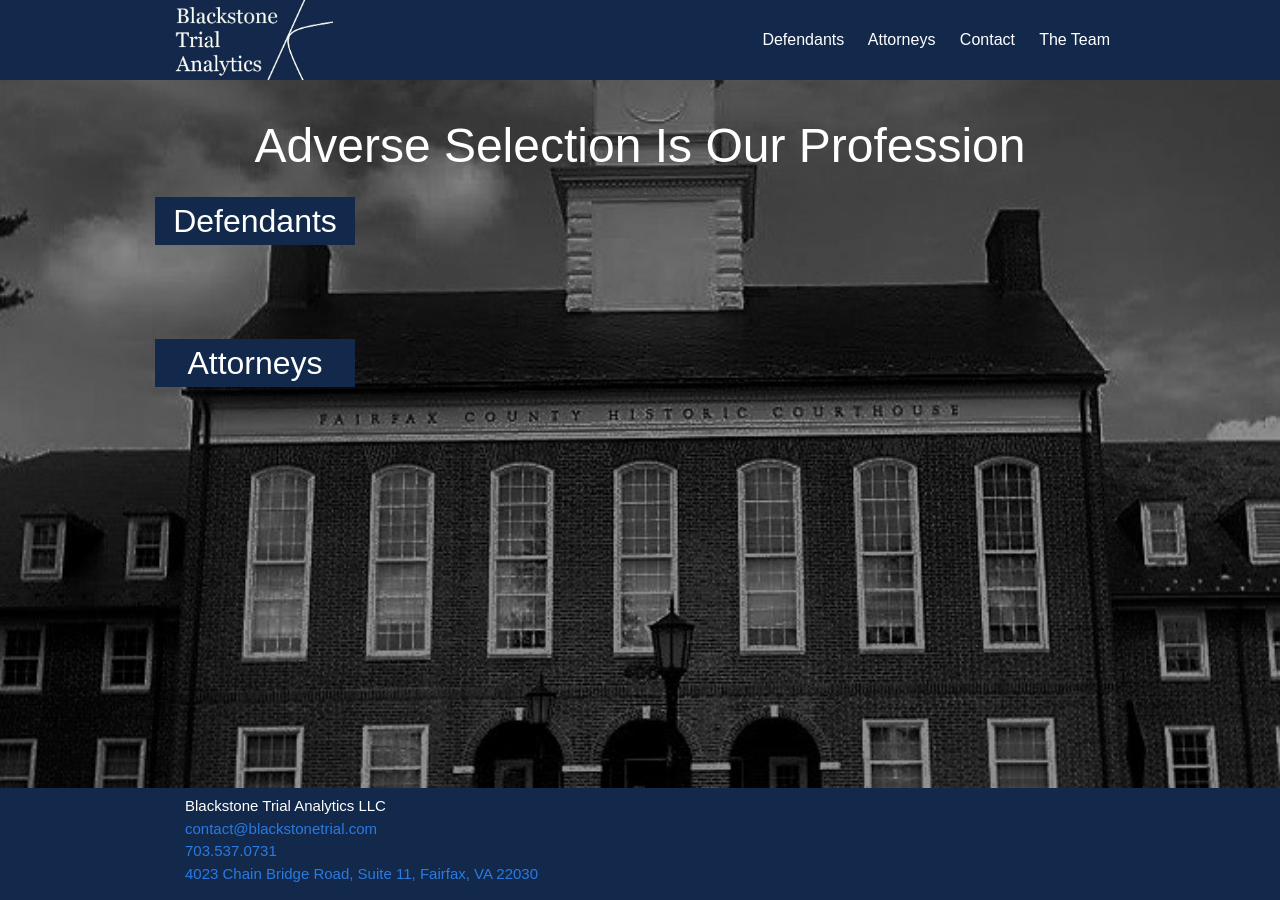
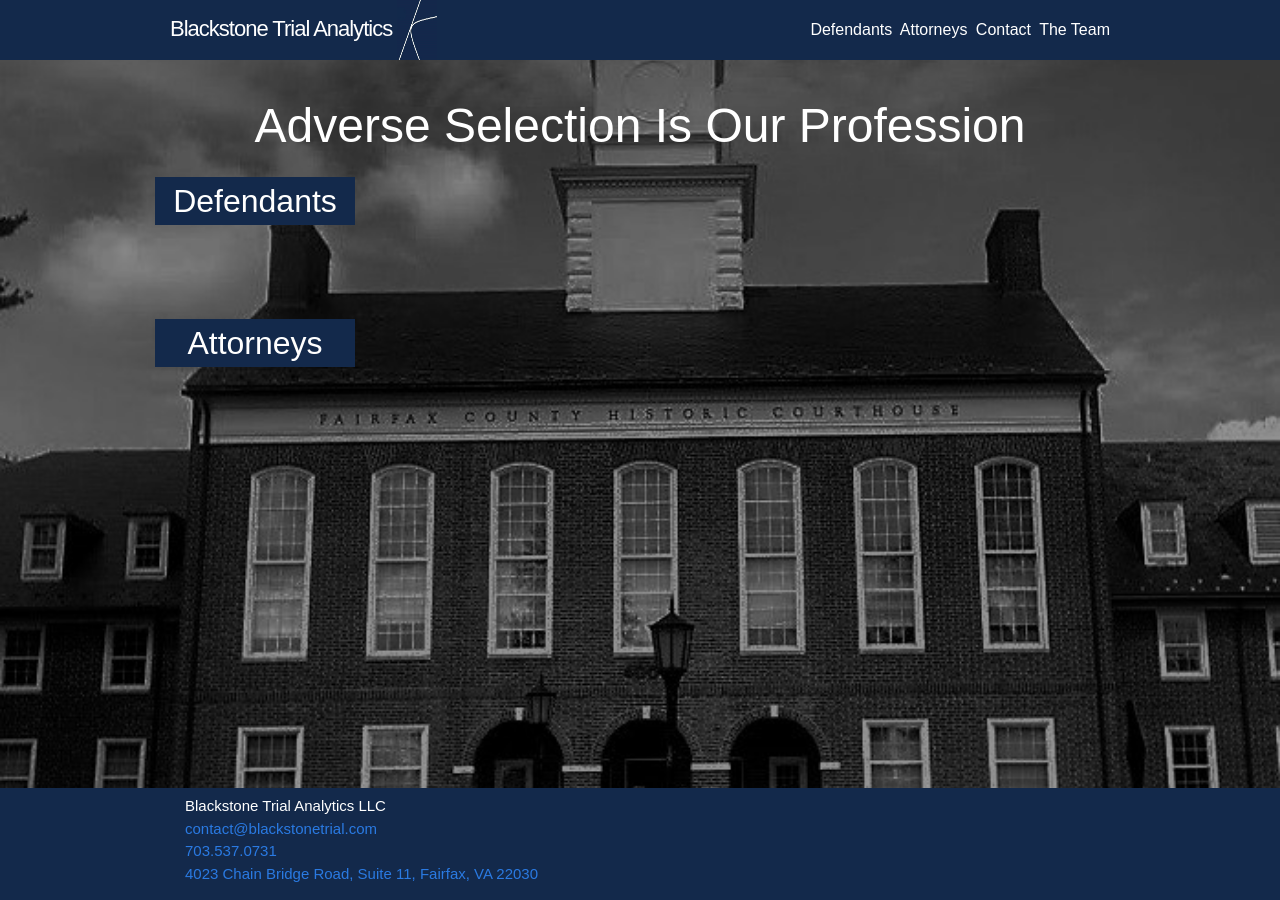
Before and after one commit to BlackstoneTrialAnalytics/BlackstoneTrialAnalytics.github.io, a Jekyll site: the page built from index.html, in a window 1280 px wide. Built offline with Jekyll 4.4.1, drawn with Linux system fonts in a browser that asks for light colours.

Commit message:
Fixed the nav bar.
Shrank nav bar 50%, got text on one line, changed nav bar selections to
buttons.

```diff
--- a/_includes/header.html
+++ b/_includes/header.html
@@ -2,10 +2,9 @@
 
   <div class="wrapper">
 
-    <a class="site-title" href="{{ site.baseurl }}/">
-	<img src="{{site.baseurl}}/0.jpg" height="80"/>
+    <a class="site-title" style="appearance:button; -webkit-appearance:button; -moz-appearance:button; background-color:#13294b; border-radius:none; -webkit-appearance:none; text-decoration:none;" href="{{ site.baseurl }}/">
+	Blackstone Trial Analytics <img src="{{site.baseurl}}/0.jpg" style="height:60px; width:40px"/>
 	</a>
-
     <nav class="site-nav">
       <a href="#" class="menu-icon">
         <svg viewBox="0 0 18 15">
--- a/_sass/_layout.scss
+++ b/_sass/_layout.scss
@@ -2,7 +2,7 @@
  * Site header
  */
 .site-header {
-    min-height: 80px;
+    min-height: 60px;
     // Positioning context for the mobile navigation icon
     position: relative;
 	background-color:$background-color;
@@ -10,7 +10,7 @@
 }
 
 .site-title {
-    font-size: 26px;
+    font-size: 22px;
     font-weight: 300;
     line-height: 56px;
     letter-spacing: -1px;
@@ -25,7 +25,7 @@
 
 .site-nav {
     float: right;
-    line-height: 80px;
+    line-height: 60px;
 
     .menu-icon {
         display: none;
@@ -34,10 +34,16 @@
     .page-link {
         color: $text-color;
         line-height: $base-line-height;
+			appearance:button;
+			-webkit-appearance:button;
+			-moz-appearance:button;
+			text-decoration:none;
+			background-color:#13294b;
+			-webkit-appearance:none;
 
         // Gaps between nav items, but not on the last one
         &:not(:last-child) {
-            margin-right: 20px;
+            margin-right: 4px;
         }
     }
 
@@ -51,10 +57,10 @@
         .menu-icon {
             display: block;
             float: right;
-            width: 54px;
-            height: 39px;
+            width: 45px;
+            height: 26px;
             line-height: 0;
-            padding-top: 15px;
+            padding-top: 5px;
             text-align: center;
 
             > svg {
@@ -80,11 +86,17 @@
         .page-link {
             display: block;
             padding: 5px 10px;
+			appearance:button;
+			-webkit-appearance:button;
+			-moz-appearance:button;
+			text-decoration:none;
+			background-color:#13294b;
+			-webkit-appearance:none;
 
             &:not(:last-child) {
                 margin-right: 0;
             }
-            margin-left: 20px;
+            margin-left: 5px;
         }
     }
 }
```
Also changed, not shown: 0.jpg.
